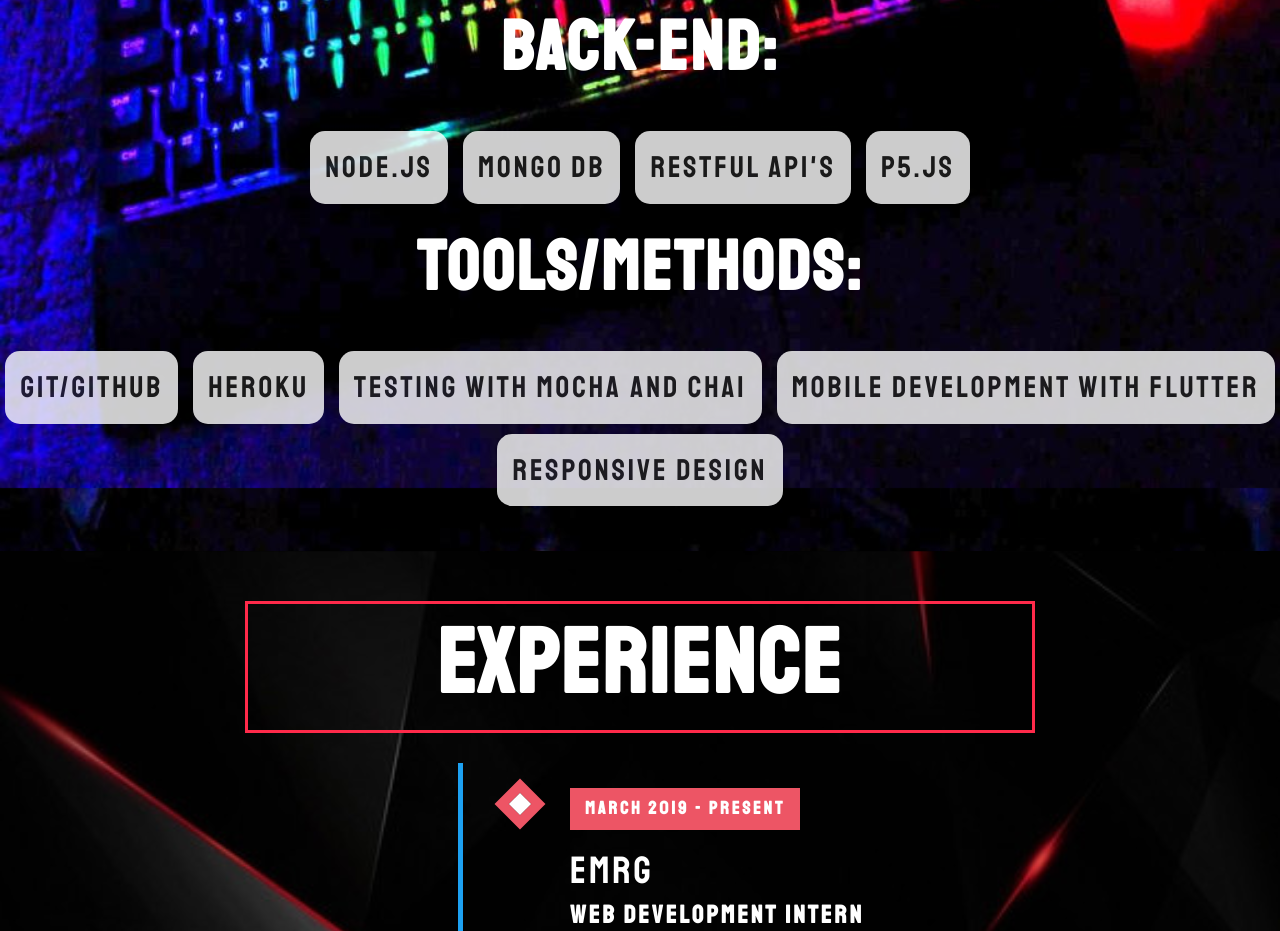
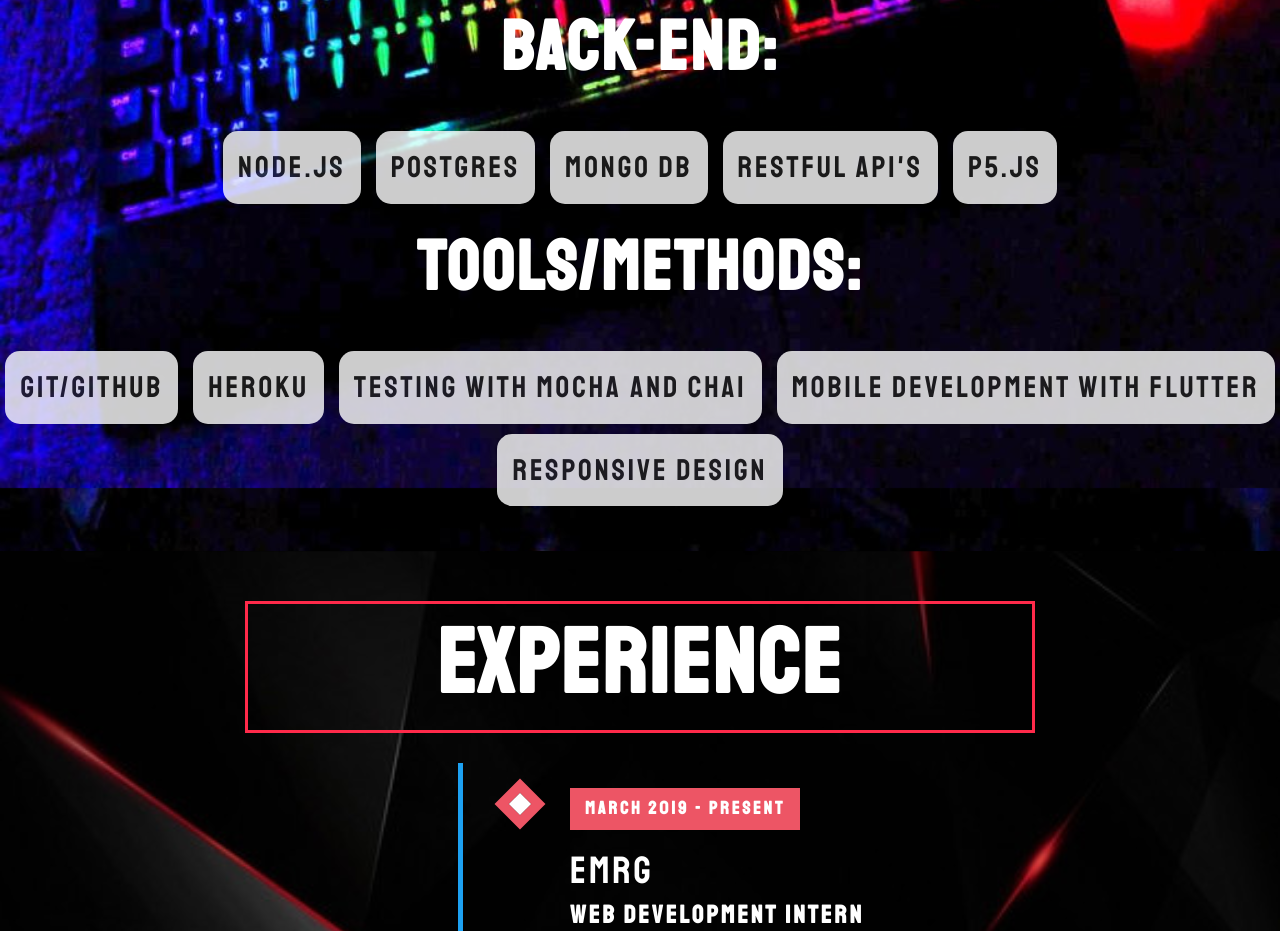
Before and after one commit to AryanN1/polished-portfolio, a plain HTML site: page index.html in a window 1280 px wide. Shown: the part 1892-2823 px from the top of the page. Drawn offline with nearby package versions, Linux system fonts and the light colour scheme.

Commit message:
Add files via upload

```diff
--- a/index.html
+++ b/index.html
@@ -85,10 +85,12 @@
       </div>
       <h2 class="text-center" id="skills-label"><strong> Back-End: </strong></h2>
       <div class="row text-center">
-        <div class="skill">Node.Js</div>
+        <div class="skill">Node.JS</div>
+        <div class="skill">Postgres</div>
         <div class="skill">Mongo DB</div>
         <div class="skill">RESTful API's</div>
         <div class="skill">P5.JS</div>
+
       </div>
       <h2 class="text-center" id="skills-label"><strong> Tools/Methods:
         </strong></h2>
@@ -262,7 +264,7 @@
                               <h2 id="liveDemo"><strong>Live Demo</strong></h2>
                             </a>
                             <a
-                              href="https://webdevtrick.com/javascript-loop-slideshow/"
+                              href="https://github.com/AryanN1/traffic-client"
                               target="_blank" alt="Source Code">
                               <h2 id="sourceCode"><strong>Source Code</strong></h2>
                             </a>
```
